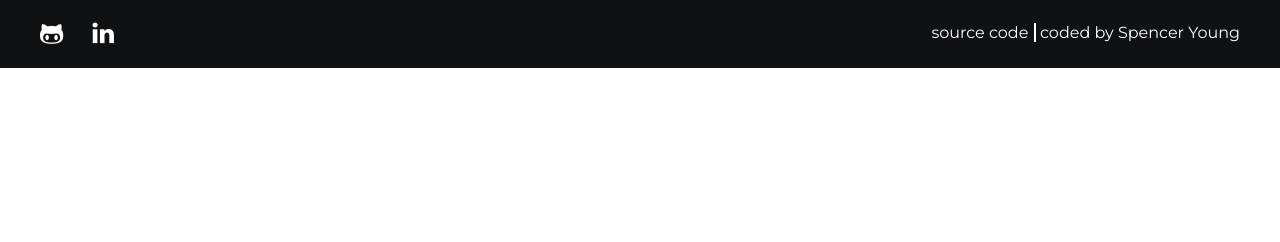
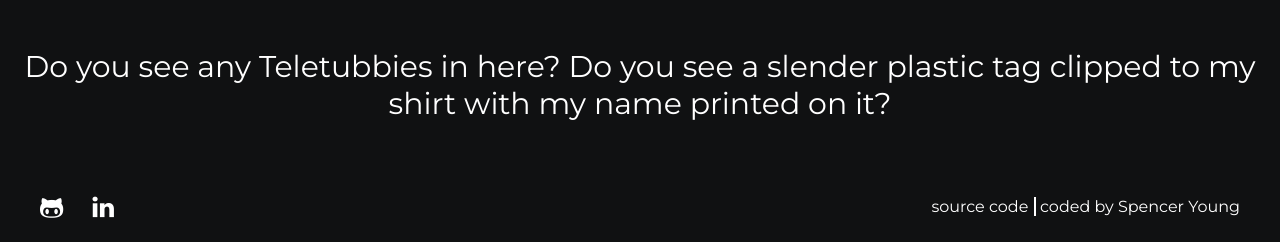
Before and after one commit to spenceryoung/webdesignproject, a plain HTML site: page index.html at #/five in a window 1280 px wide. Shown: the part 562-804 px from the top of the page. Drawn offline with nearby package versions, Linux system fonts and the light colour scheme; some packages are replaced by stand-ins of ours.

Commit message:
adding intro sentences

```diff
--- a/css/main.css
+++ b/css/main.css
@@ -132,6 +132,13 @@ h1 {
     -o-transform: translateY(-50%);
     transform: translateY(-50%);
 
+}
+
+.intro-sentence {
+    background-color: rgb(16,17,18);
+    text-align: center;
+    font-size: 30px;
+    padding: 50px 0;
 }
 
 /*==========  Footer  ==========*/
--- a/partials/one.html
+++ b/partials/one.html
@@ -1,3 +1,6 @@
 <div class="hero-image hero-image-1">
     <h1>LOREM IPSUM</h1>
 </div>
+<div class="intro-sentence">
+    Do you see any Teletubbies in here? Do you see a slender plastic tag clipped to my shirt with my name printed on it?
+</div>
```
Also changed, not shown: partials/five.html (+3 -0 lines), partials/four.html (+3 -0 lines), partials/three.html (+3 -0 lines), partials/two.html (+3 -0 lines).
